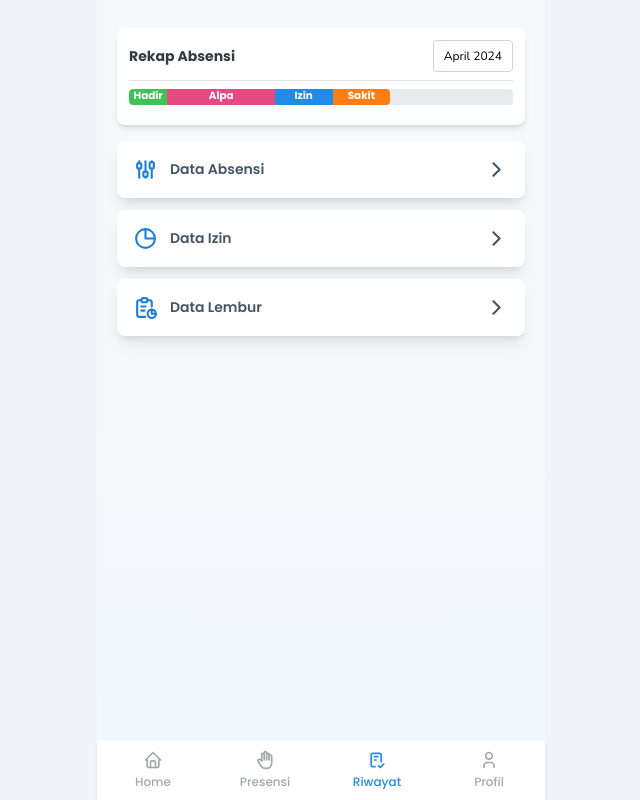
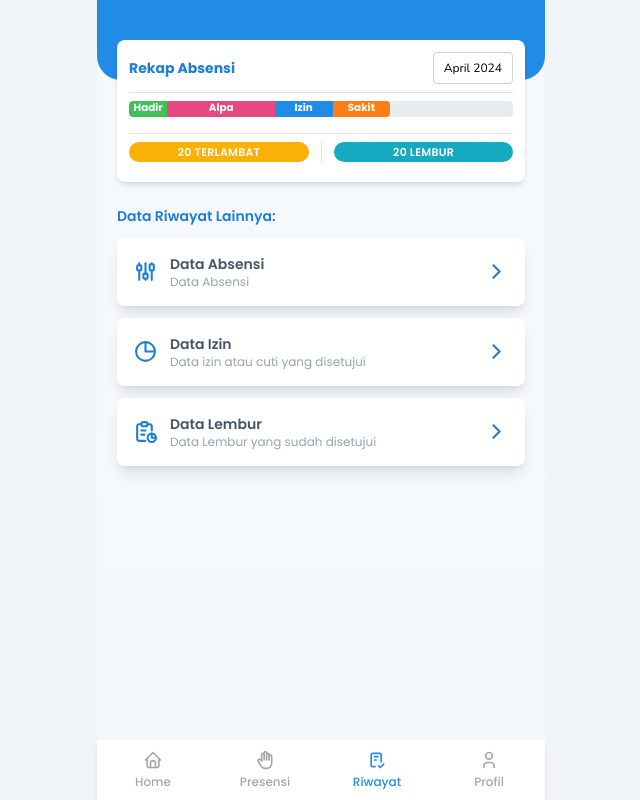
Before and after one commit to adiarhmn/react-kpi-frontend, a React (Vite) app: page /history in a window 1280 px wide. Shown: the whole page, without its empty margins (319-959 px from the left). Built offline with nearby package versions, Linux system fonts and the light colour scheme; no server answers.

Commit message:
update ui history page

```diff
--- a/src/features/history/pages/History.tsx
+++ b/src/features/history/pages/History.tsx
@@ -1,4 +1,4 @@
-import { Progress, Tooltip } from '@mantine/core';
+import { Badge, Progress, Tooltip } from '@mantine/core';
 import { MonthPickerInput } from '@mantine/dates';
 import { IconChartCandle, IconChartPie2, IconChevronRight, IconReport } from '@tabler/icons-react';
 import { useState } from 'react';
@@ -7,16 +7,20 @@ export const History: React.FC = () => {
   const [month, setMonth] = useState<Date | null>(new Date());
 
   return (
-    <main className="px-3 pt-5">
-      <section className="bg-white m-2 p-3 shadow-md rounded-lg flex flex-col gap-2 divide-y divide-gray-300">
+    <main className="">
+      <section className='w-full h-20 bg-blue-600 rounded-b-3xl'>
+      </section>
+
+      <section className="bg-white mx-5 p-3 shadow-md rounded-lg flex flex-col gap-2 divide-y divide-gray-300 -mt-10">
         <div className="flex items-center font-semibold justify-between text-sm">
-          <span className="font-bold">Rekap Absensi </span>
+          <span className="font-bold text-blue-700">Rekap Absensi </span>
           <div>
             <MonthPickerInput size="xs" placeholder="Pick date" value={month} onChange={setMonth} />
           </div>
         </div>
 
-        <div className='py-2'>
+        {/* Progress Bar Absensi */}
+        <div className="py-2">
           <Progress.Root size="xl">
             <Tooltip label="Hadir">
               <Progress.Section value={10} color="green">
@@ -35,34 +39,58 @@ export const History: React.FC = () => {
             </Progress.Section>
           </Progress.Root>
         </div>
+
+        <div className="py-2 grid grid-cols-2 divide-x divide-gray-300 text-sm">
+          <div className="pe-3">
+            <Badge color="yellow" fullWidth>
+              <span className="font-semibold">20 Terlambat</span>
+            </Badge>
+          </div>
+          <div className="ps-3">
+            <Badge color="cyan" fullWidth>
+              <span className="font-semibold">20 Lembur</span>
+            </Badge>
+          </div>
+        </div>
       </section>
 
-      <section className="p-2 flex flex-col gap-3 text-slate-600">
+
+      <section className="p-2 flex flex-col gap-3 text-slate-600 mx-3 mt-4">
+        <h2 className='font-semibold text-sm text-blue-700'>Data Riwayat Lainnya:</h2>
         {/* Data Absensi */}
         <div className="bg-white rounded-lg shadow-lg p-4 flex items-center justify-between text-sm">
           <div className="flex gap-3 items-center">
             <IconChartCandle size={25} className="text-blue-700" />
+            <div>
               <span className="font-semibold">Data Absensi</span>
+              <p className="text-xs text-slate-400">Data Absensi</p>
             </div>
-          <IconChevronRight size={25} />
+          </div>
+          <IconChevronRight className="text-blue-700" size={25} />
         </div>
 
         {/* Data Izin */}
         <div className="bg-white rounded-lg shadow-lg p-4 flex items-center justify-between text-sm">
           <div className="flex gap-3 items-center">
             <IconChartPie2 size={25} className="text-blue-700" />
+            <div>
               <span className="font-semibold">Data Izin</span>
+              <p className="text-xs text-slate-400">Data izin atau cuti yang disetujui</p>
             </div>
-          <IconChevronRight size={25} />
+          </div>
+          <IconChevronRight className="text-blue-700" size={25} />
         </div>
 
         {/* Data Lembur */}
         <div className="bg-white rounded-lg shadow-lg p-4 flex items-center justify-between text-sm">
           <div className="flex gap-3 items-center">
             <IconReport size={25} className="text-blue-700" />
+            <div>
               <span className="font-semibold">Data Lembur</span>
+              <p className="text-xs text-slate-400">Data Lembur yang sudah disetujui</p>
             </div>
-          <IconChevronRight size={25} />
+          </div>
+          <IconChevronRight className="text-blue-700" size={25} />
         </div>
       </section>
     </main>
--- a/src/features/misc/pages/Home.tsx
+++ b/src/features/misc/pages/Home.tsx
@@ -17,7 +17,7 @@ export const Home: React.FC = () => {
   return (
     <main>
       <section className="bg-blue-700 w-full rounded-b-3xl px-5 pt-8 pb-20 relative">
-        <img src="/images/predictive-analytics.svg" className='absolute w-40 lg:w-40 right-14 -top-3 opacity-85' alt="" />
+        <img src="/images/predictive-analytics.svg" className='absolute w-44 right-3 -top-4 opacity-85' alt="" />
         <div className="text-white font-bold text-lg relative z-10">Adi Aulia Rahman</div>
         <div className="text-sm font-semibold text-white">Karyawan</div>
 
@@ -29,7 +29,7 @@ export const Home: React.FC = () => {
       <section className="bg-white mx-auto max-w-xs w-full -mt-14 shadow-lg rounded-xl z-50 relative p-2 px-2 text-slate-700 ">
         <div className="divide-y divide-gray-300">
           <div className="flex justify-between text-xs items-center p-2">
-            <span className='font-bold text-blue-700'>Rekap Absensi Bulan ini </span>
+            <span className='font-bold text-blue-700'>Rekap Absensi Bulan ini</span>
             <IconChevronRight className='opacity-80' size={20} />
           </div>
           <div className="w-full grid grid-cols-3 divide-x divide-gray-300 pb-2 pt-2">
```
Lines whose indentation alone changed are shown as unchanged.
